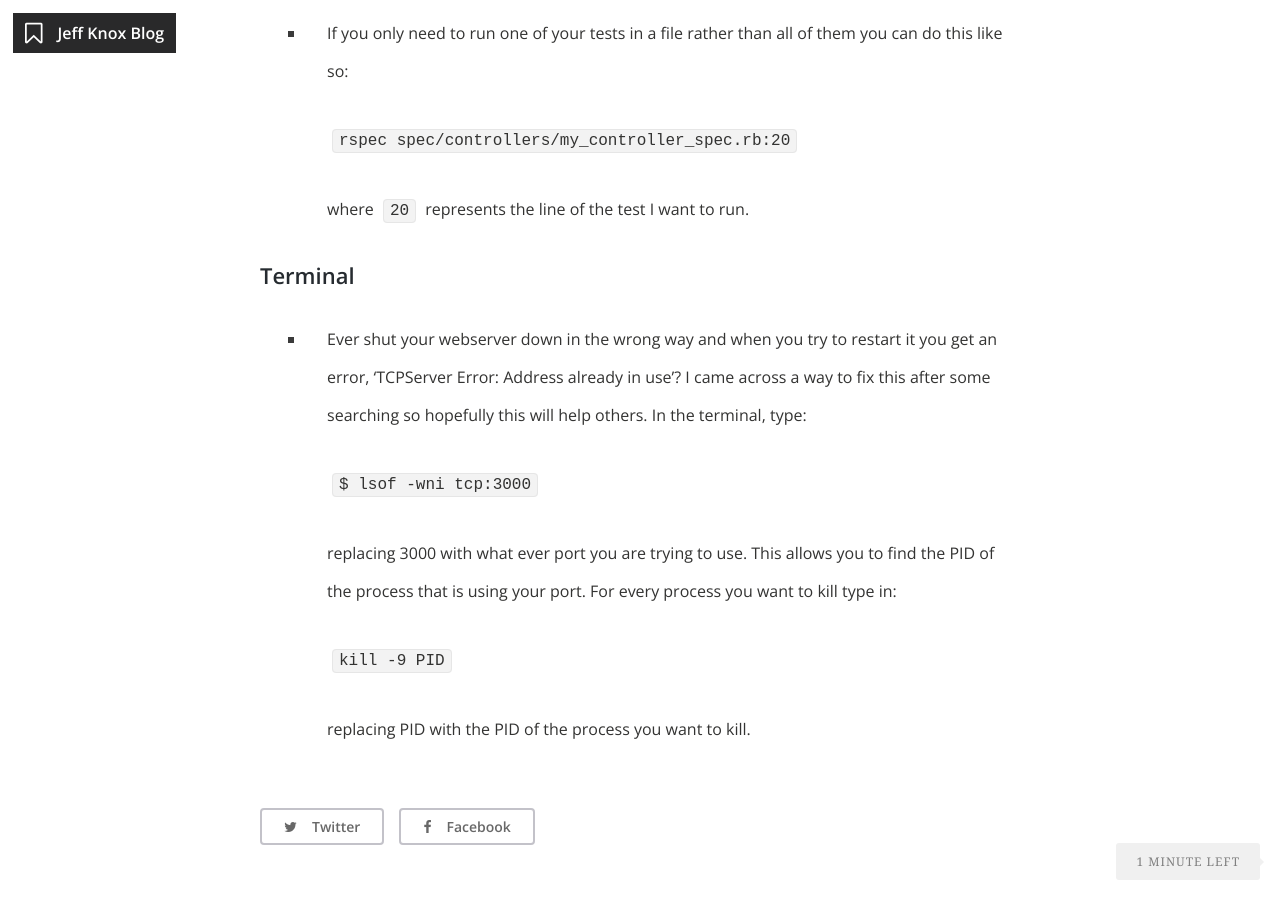
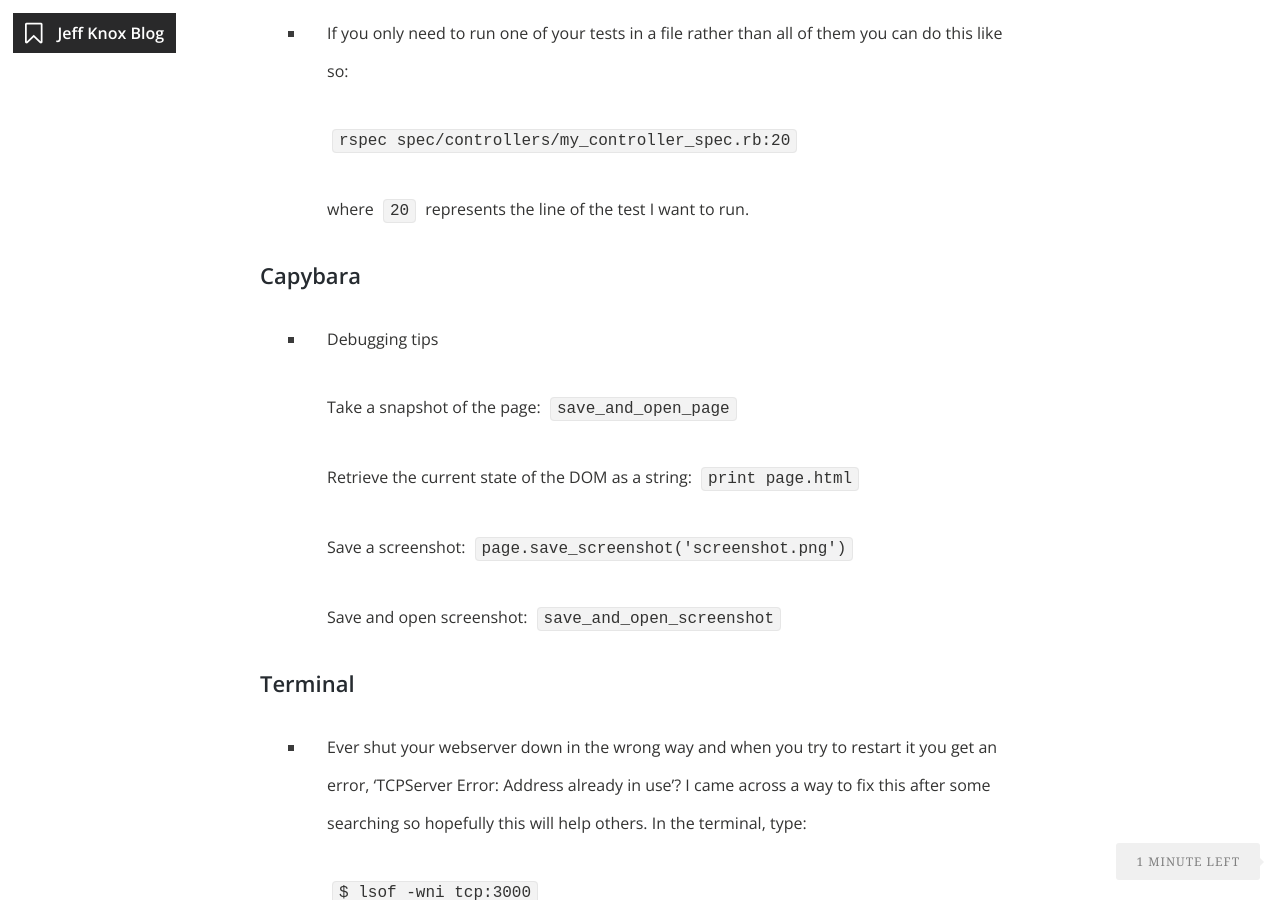
Before and after one commit to knoxjeffrey/knoxjeffrey.github.io, a Jekyll site: the page built from snippets.md, in a window 1280 px wide and 900 px high, scrolled down 1379 px. Built offline with Jekyll 4.4.1, drawn with Linux system fonts in a browser that asks for light colours; nearby versions of some CDN libraries.

Commit message:
capybara snippet

````diff
--- a/snippets.md
+++ b/snippets.md
@@ -35,7 +35,6 @@ I've created this page to make note of anything I come across that I've found us
         ###code to run if case of error###
       end
 
-
 ###RSpec
 
 - If you only need to run one of your tests in a file rather than all of them you can do this like so:
@@ -43,6 +42,18 @@ I've created this page to make note of anything I come across that I've found us
   ```rspec spec/controllers/my_controller_spec.rb:20```
 
   where ```20``` represents the line of the test I want to run.
+
+###Capybara
+
+- Debugging tips
+
+  Take a snapshot of the page: ```save_and_open_page```
+
+  Retrieve the current state of the DOM as a string: ```print page.html```
+
+  Save a screenshot: ```page.save_screenshot('screenshot.png')```
+
+  Save and open screenshot: ```save_and_open_screenshot```
 
 ###Terminal
 
````
